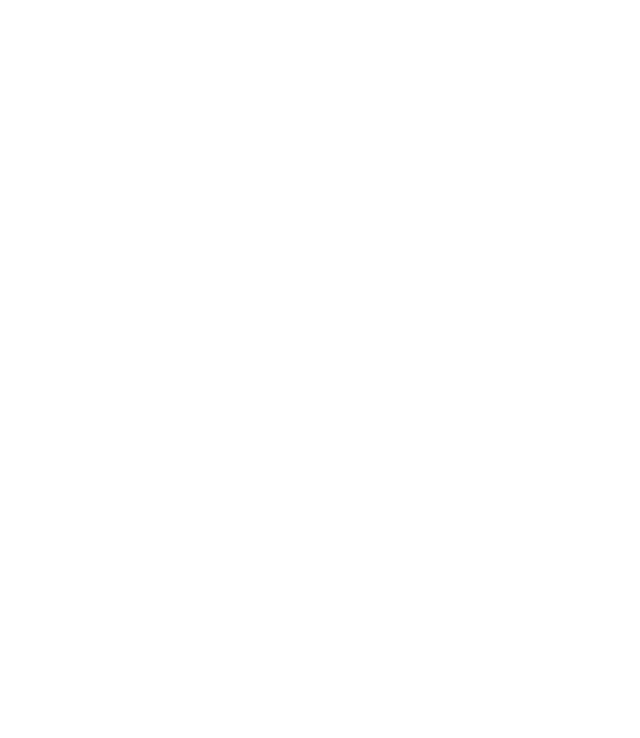
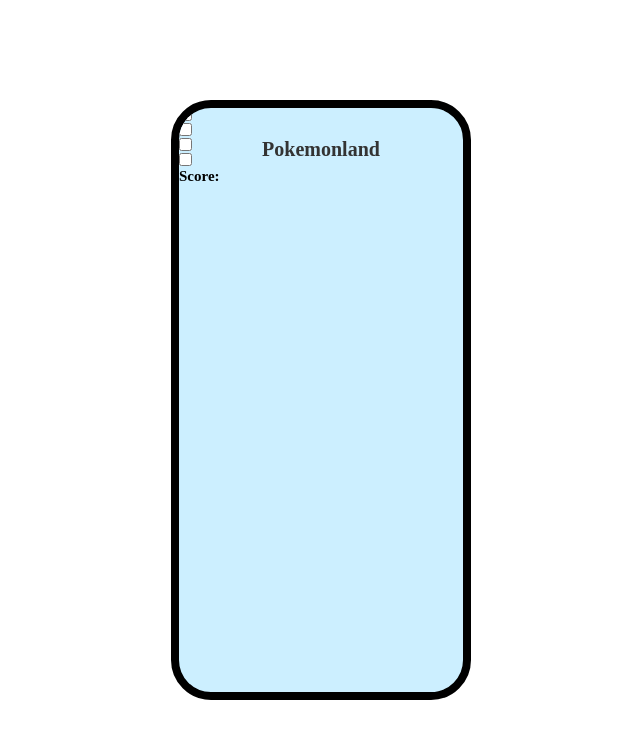
Before and after one commit to Bayronoc/animationPikachu, a plain HTML site: page index.html in a window 1280 px wide. Shown: the whole page, without its empty margins (319-959 px from the left). Drawn offline with Linux system fonts and the light colour scheme.

Commit message:
Maquetación y estilos iniciales

```diff
--- a/index.html
+++ b/index.html
@@ -4,9 +4,43 @@
     <meta charset="UTF-8">
     <meta name="viewport" content="width=
     , initial-scale=1.0">
+    <link rel="stylesheet" href="./styles.css">
     <title>AnimationGame</title>
 </head>
 <body>
+    <section class="phone">
+        <!-- Pikachu 1 -->
+        <div class="layer-1">
+            <input type="checkbox">
+        </div>
+        <!-- Pikachu 2 -->
+        <div class="layer-2">
+            <input type="checkbox">
+        </div>
+        <!-- Wall 1 -->
+        <div class="layer-3"></div>
+        <!-- Pikachu 3 -->
+        <div class="layer-4">
+            <input type="checkbox">
+        </div>
+        <!-- Wall 2 -->
+        <div class="layer-5"></div>
+        <!-- Pikachu 4 -->
+        <div class="layer-6">
+            <input type="checkbox">
+        </div>
+        <!-- Wall 3 -->
+        <div class="layer-7"></div>
+        <!-- Pokeball 1 -->
+        <div class="layer-8"></div>
+        <!-- Bonguri 1 -->
+        <div class="layer-9"></div>
+        <!-- Bonguri 2 -->
+        <div class="layer-10"></div>
 
+        <!-- Score -->
+         <h1 class="phone__title">Pokemonland</h1>
+         <h2 class="phone__score">Score: </h2>
+    </section>
 </body>
 </html>
--- /dev/null
+++ b/styles.css
@@ -0,0 +1,35 @@
+* {
+    margin: 0;
+    padding: 0;
+    box-sizing: border-box;
+}
+html {
+    font-size: 62.5%;
+}
+body {
+    display: grid;
+    place-items: center;
+    counter-reset: score;
+    height: 100vh;
+    width: 100%;
+    margin: 0;
+}
+.phone {
+    position: relative;
+    height: 600px;
+    width: 300px;
+    background: #CCEFFF;
+    border: 8px solid black;
+    border-radius: 40px;
+    box-shadow: var(--shadow);
+    overflow: hidden;
+}
+
+.phone__title {
+    position: absolute;
+    top: 30px;
+    left: 50%;
+    transform: translateX(-50%);
+    font-size: 2rem;
+    color: #333;
+}
```
